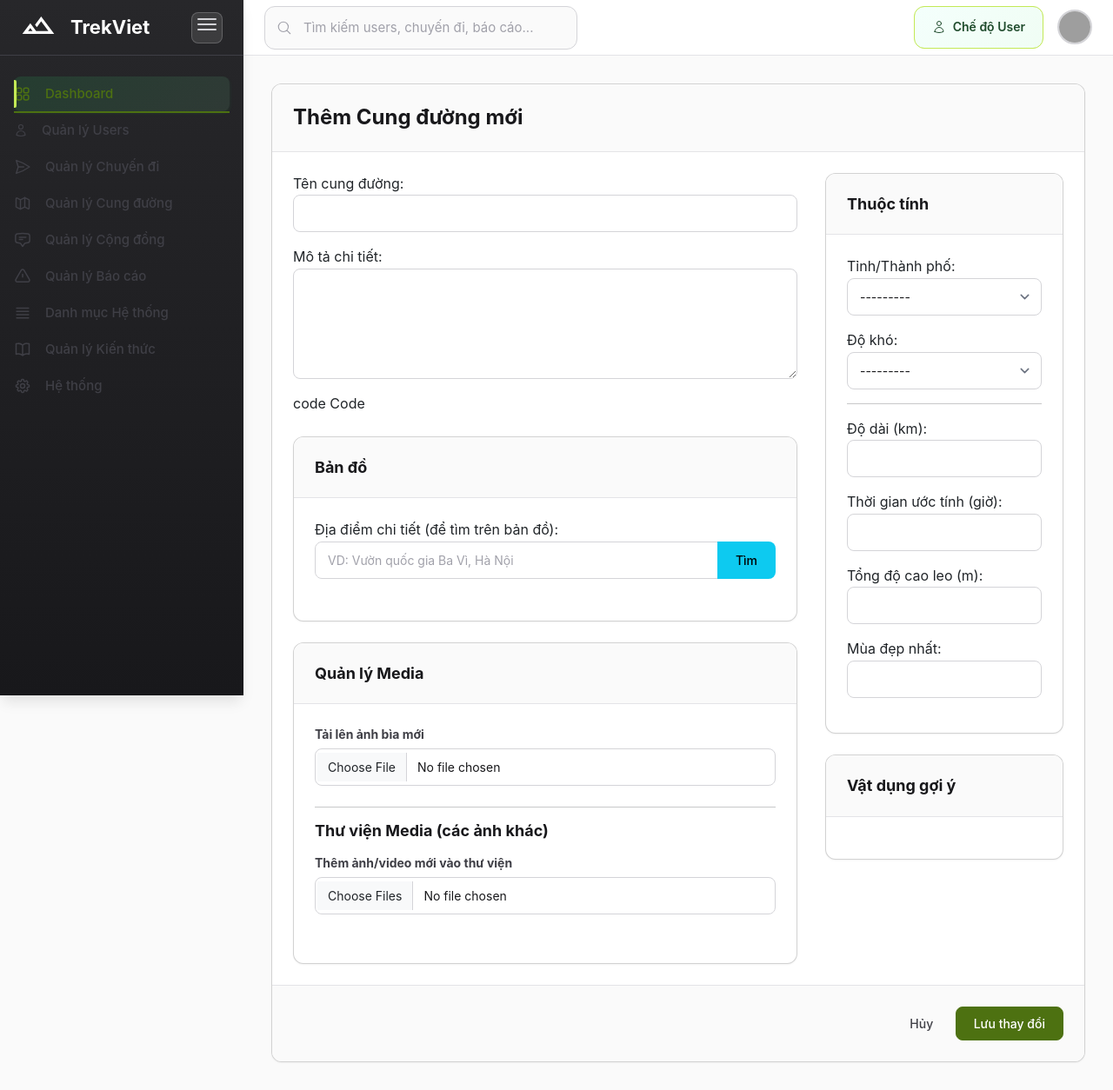
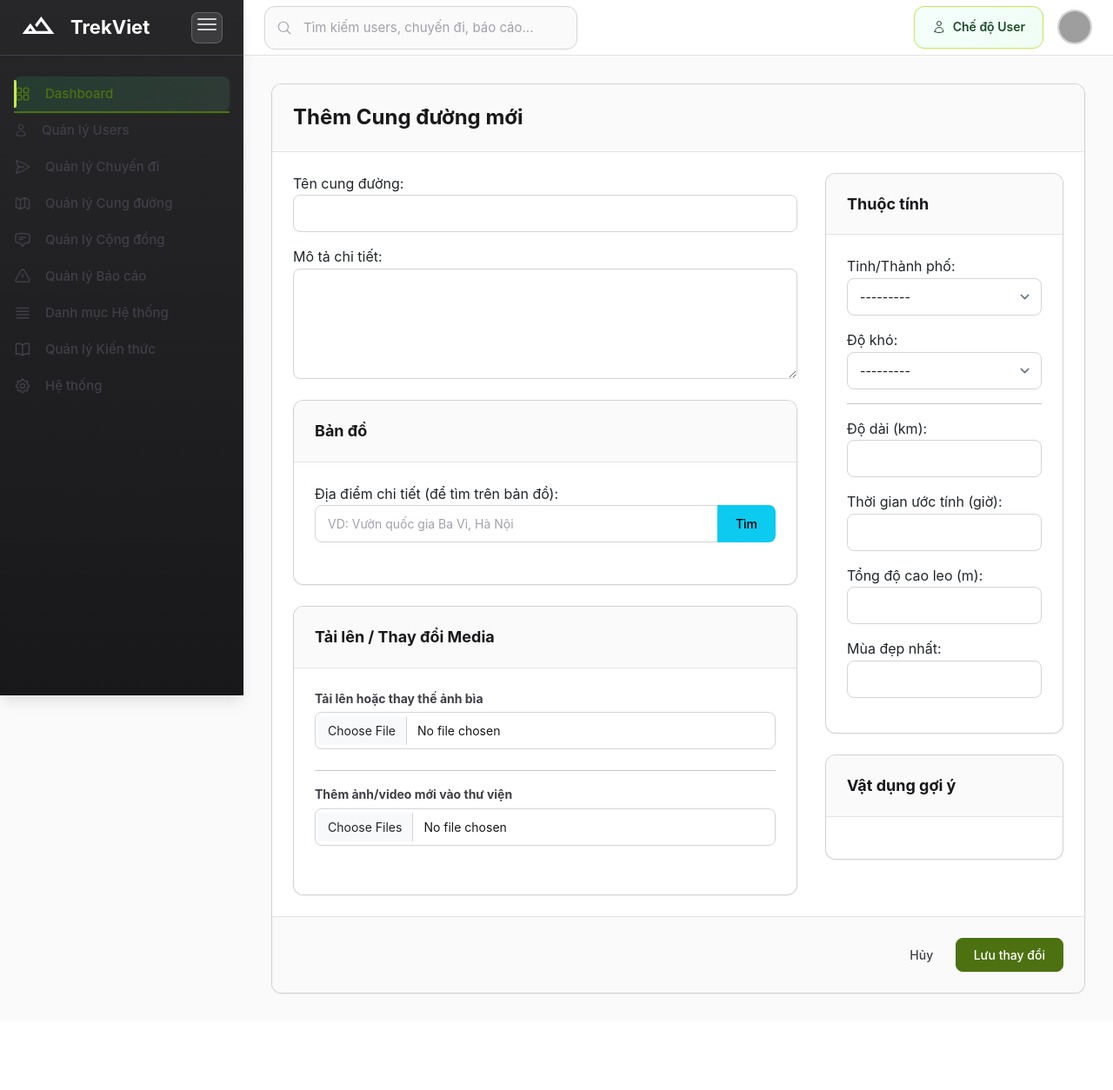
Before and after one commit to PhuongTran2212/trekking-web, a Django app: page /dashboard/cung-duong/them-moi/ in a window 1280 px wide. Shown: the whole page at 87% size. After the commit the page ends 1144 px from the top, so only its background shows below. Run offline with Django 5.2, Linux system fonts and the light colour scheme; the visitor is signed in with stand-in values (Sample User, id 1); data that the repository does not hold is empty; grey boxes are pictures that could not be loaded.

Commit message:
trang cung đường

```diff
--- a/treks/templates/admin/treks/cungduong_form.html
+++ b/treks/templates/admin/treks/cungduong_form.html
@@ -3,7 +3,6 @@
 {% block title %}{{ page_title }}{% endblock %}
 
 {% block head_extra %}
-
 <!-- Thư viện bản đồ Leaflet -->
 <link rel="stylesheet" href="https://unpkg.com/leaflet@1.9.4/dist/leaflet.css" />
 <script src="https://unpkg.com/leaflet@1.9.4/dist/leaflet.js"></script>
@@ -14,8 +13,9 @@
     .vat-dung-list div { display: block; }
 </style>
 {% endblock %}
+
 {% block content %}
-
+<!-- === FORM CHÍNH: Dùng để SỬA và TẢI LÊN file mới === -->
 <div class="card">
     <div class="card-header"><h4 class="mb-0">{{ page_title }}</h4></div>
     <form method="post" enctype="multipart/form-data">
@@ -27,8 +27,7 @@
                 <div class="col-8">
                     <div class="form-group mb-3">{{ form.ten.label_tag }} {{ form.ten }}</div>
                     <div class="form-group mb-3">{{ form.mo_ta.label_tag }} {{ form.mo_ta }}</div>
-code
-Code
+
                     <div class="card mt-4">
                         <div class="card-header"><h6 class="mb-0">Bản đồ</h6></div>
                         <div class="card-body">
@@ -45,69 +44,19 @@ Code
                     </div>
 
                     <div class="card mt-4">
-                    <div class="card-header"><h6 class="mb-0">Quản lý Media</h6></div>
+                        <div class="card-header"><h6 class="mb-0">Tải lên / Thay đổi Media</h6></div>
                         <div class="card-body">
-
-                        {% if object %}
-                            <!-- PHẦN 1: ẢNH BÌA -->
-                            <h6 class="mb-3">Ảnh bìa hiện tại</h6>
-                            <!-- === SỬA LỖI: Gọi property từ model === -->
-                            {% with cover_media=object.cover_media %}
-                                {% if cover_media %}
-                                    <div class="position-relative d-inline-block mb-3">
-                                        <img src="{{ cover_media.file.url }}" class="img-thumbnail" style="width: 200px; height: 150px; object-fit: cover;">
-                                        <form method="POST" action="{% url 'treks_admin:cung_duong_media_delete_now' pk=cover_media.pk %}" onsubmit="return confirm('Bạn có chắc muốn xóa ảnh bìa này không?');" class="position-absolute" style="top: -10px; right: -10px;">
-                                            {% csrf_token %}
-                                            <button type="submit" class="btn btn-danger btn-sm rounded-circle d-flex align-items-center justify-content-center" style="width: 24px; height: 24px; padding: 0;">&times;</button>
-                                        </form>
-                                    </div>
-                                    <p class="text-muted small">Để thay đổi, hãy tải lên ảnh bìa mới bên dưới. Ảnh cũ sẽ tự động bị xóa.</p>
-                                {% else %}
-                                    <p class="text-muted">Chưa có ảnh bìa. Vui lòng tải lên.</p>
-                                {% endif %}
-                            {% endwith %}
-                        {% endif %}
-
                             <div class="form-group">
-                            <label class="form-label fw-bold">Tải lên ảnh bìa mới</label>
+                                <label class="form-label fw-bold">Tải lên hoặc thay thế ảnh bìa</label>
                                 <input type="file" name="anh_bia" id="cover-upload" class="form-control" accept="image/*">
                                 <div id="cover-preview" class="mt-2"></div>
                             </div>
                             <hr>
-
-                        <!-- PHẦN 2: THƯ VIỆN MEDIA -->
-                        <h6 class="mb-3">Thư viện Media (các ảnh khác)</h6>
-                        <div class="form-group mb-4">
+                            <div class="form-group">
                                 <label class="form-label fw-bold">Thêm ảnh/video mới vào thư viện</label>
                                 <input type="file" name="file" id="gallery-upload" class="form-control" multiple>
                                 <div id="gallery-preview" class="mt-2 d-flex flex-wrap gap-2"></div>
                             </div>
-
-                        {% if object %}
-                            <!-- === SỬA LỖI: Lọc trong view hoặc model, không lọc trong template === -->
-                            {% with gallery_media=object.media.all|slice:"::" %} {# Lấy tất cả media #}
-                                {% if gallery_media %}
-                                <div class="d-flex flex-wrap gap-4">
-                                    {% for media in gallery_media %}
-                                        {# Chỉ hiển thị những ảnh không phải ảnh bìa #}
-                                        {% if not media.la_anh_bia %}
-                                        <div class="position-relative text-center">
-                                            <a href="{{ media.file.url }}" target="_blank">
-                                                <img src="{{ media.file.url }}" alt="{{ media.file.name }}" style="width: 120px; height: 120px; object-fit: cover; border-radius: var(--radius-md);">
-                                            </a>
-                                            <form method="POST" action="{% url 'treks_admin:cung_duong_media_delete_now' pk=media.pk %}" onsubmit="return confirm('Bạn có chắc chắn muốn xóa file này không?');" class="position-absolute" style="top: -10px; right: -10px;">
-                                                {% csrf_token %}
-                                                <button type="submit" class="btn btn-danger btn-sm rounded-circle d-flex align-items-center justify-content-center" style="width: 24px; height: 24px; padding: 0;">&times;</button>
-                                            </form>
-                                        </div>
-                                        {% endif %}
-                                    {% endfor %}
-                                </div>
-                                {% else %}
-                                <p class="text-muted">Thư viện media trống.</p>
-                                {% endif %}
-                            {% endwith %}
-                        {% endif %}
                         </div>
                     </div>
                 </div>
@@ -141,9 +90,61 @@ Code
         </div>
     </form>
 </div>
+
+
+<!-- === KHU VỰC QUẢN LÝ MEDIA HIỆN CÓ - HOÀN TOÀN TÁCH BIỆT KHỎI FORM CHÍNH === -->
+{% if object %}
+<div class="card mt-4">
+    <div class="card-header"><h6 class="mb-0">Media hiện có</h6></div>
+    <div class="card-body">
+        <!-- PHẦN 1: ẢNH BÌA -->
+        <h6 class="mb-3">Ảnh bìa</h6>
+        {% with cover_media=object.cover_media %}
+            {% if cover_media %}
+                <div class="position-relative d-inline-block mb-3">
+                    <img src="{{ cover_media.file.url }}" class="img-thumbnail" style="width: 200px; height: 150px; object-fit: cover;">
+                    <!-- Nút xóa có FORM RIÊNG, không lồng vào form chính -->
+                    <form method="POST" action="{% url 'treks_admin:cung_duong_media_delete_now' pk=cover_media.pk %}" onsubmit="return confirm('Bạn có chắc muốn xóa ảnh bìa này không?');" class="position-absolute" style="top: -10px; right: -10px;">
+                        {% csrf_token %}
+                        <button type="submit" class="btn btn-danger btn-sm rounded-circle d-flex align-items-center justify-content-center" style="width: 24px; height: 24px; padding: 0;">&times;</button>
+                    </form>
+                </div>
+            {% else %}
+                <p class="text-muted">Chưa có ảnh bìa.</p>
+            {% endif %}
+        {% endwith %}
+        <hr>
+
+        <!-- PHẦN 2: THƯ VIỆN MEDIA -->
+        <h6 class="mb-3">Thư viện Media</h6>
+        {% with gallery_media=object.media.all %}
+            {% if gallery_media|length > 1 or not object.cover_media %} {# Chỉ hiển thị nếu có ảnh khác ngoài ảnh bìa #}
+            <div class="d-flex flex-wrap gap-4">
+                {% for media in gallery_media %}
+                    {% if not media.la_anh_bia %}
+                    <div class="position-relative">
+                        <a href="{{ media.file.url }}" target="_blank">
+                            <img src="{{ media.file.url }}" alt="{{ media.file.name }}" style="width: 120px; height: 120px; object-fit: cover; border-radius: var(--radius-md);">
+                        </a>
+                        <!-- MỖI NÚT XÓA CÓ FORM RIÊNG, không lồng vào form chính -->
+                        <form method="POST" action="{% url 'treks_admin:cung_duong_media_delete_now' pk=media.pk %}" onsubmit="return confirm('Bạn có chắc muốn xóa file này không?');" class="position-absolute" style="top: -10px; right: -10px;">
+                            {% csrf_token %}
+                            <button type="submit" class="btn btn-danger btn-sm rounded-circle d-flex align-items-center justify-content-center" style="width: 24px; height: 24px; padding: 0;">&times;</button>
+                        </form>
+                    </div>
+                    {% endif %}
+                {% endfor %}
+            </div>
+            {% else %}
+            <p class="text-muted">Thư viện media trống.</p>
+            {% endif %}
+        {% endwith %}
+    </div>
+</div>
+{% endif %}
 {% endblock %}
+
 {% block extra_js %}
-
 <script>
 document.addEventListener('DOMContentLoaded', function () {
     // 1. Script cho Image Preview khi chọn file mới
```
Lines whose indentation alone changed are shown as unchanged.
